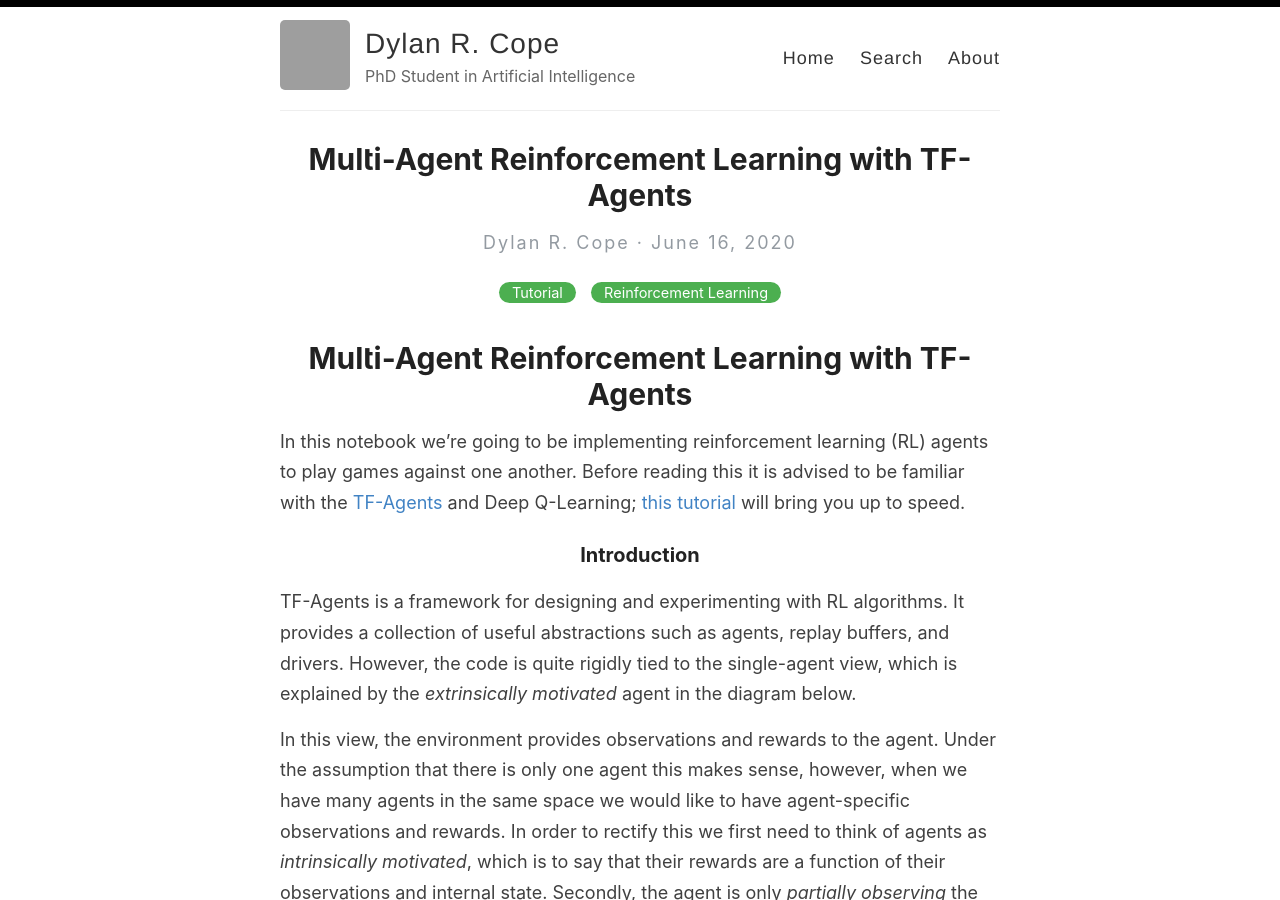
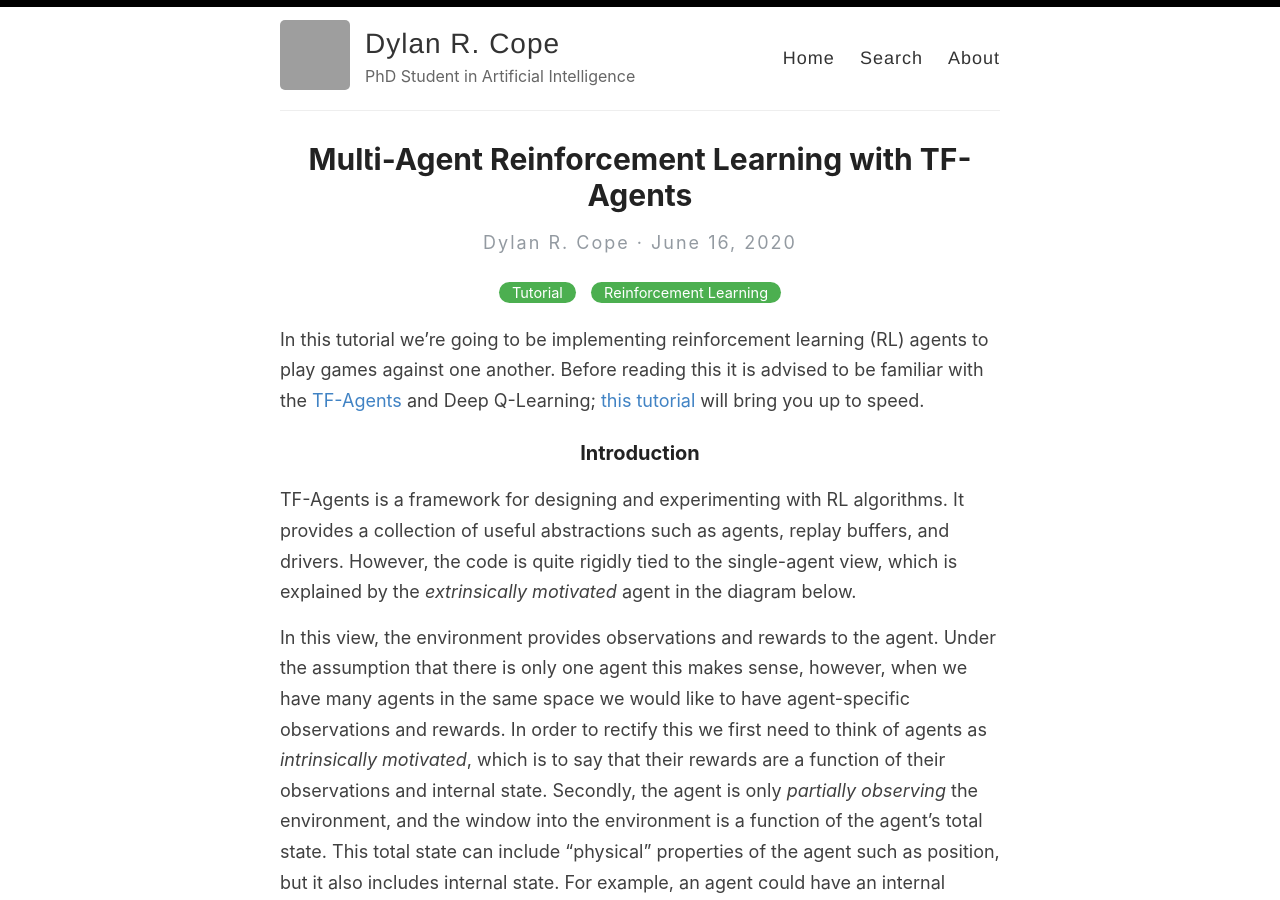
Before and after one commit to DylanCope/dylancope.github.io, a Jekyll site: the page built from _posts/2020-6-16-Multiagent-RL-with-TFAgents.md, in a window 1280 px wide and 900 px high. Built offline with Jekyll 4.4.1, drawn with Linux system fonts in a browser that asks for light colours; grey boxes are pictures that could not be loaded.

Commit message:
Update 2020-6-16-Multiagent-RL-with-TFAgents.md

```diff
--- a/_posts/2020-6-16-Multiagent-RL-with-TFAgents.md
+++ b/_posts/2020-6-16-Multiagent-RL-with-TFAgents.md
@@ -4,9 +4,7 @@ title: Multi-Agent Reinforcement Learning with TF-Agents
 categories: [Tutorial, Reinforcement Learning]
 ---
 
-# Multi-Agent Reinforcement Learning with TF-Agents
-
-In this notebook we're going to be implementing reinforcement learning (RL) agents to play games against one another. Before reading this it is advised to be familiar with the [TF-Agents](https://github.com/tensorflow/agents) and Deep Q-Learning; [this tutorial](https://github.com/tensorflow/agents/blob/master/docs/tutorials/1_dqn_tutorial.ipynb) will bring you up to speed.
+In this tutorial we're going to be implementing reinforcement learning (RL) agents to play games against one another. Before reading this it is advised to be familiar with the [TF-Agents](https://github.com/tensorflow/agents) and Deep Q-Learning; [this tutorial](https://github.com/tensorflow/agents/blob/master/docs/tutorials/1_dqn_tutorial.ipynb) will bring you up to speed.
 
 ### Introduction
 
```
